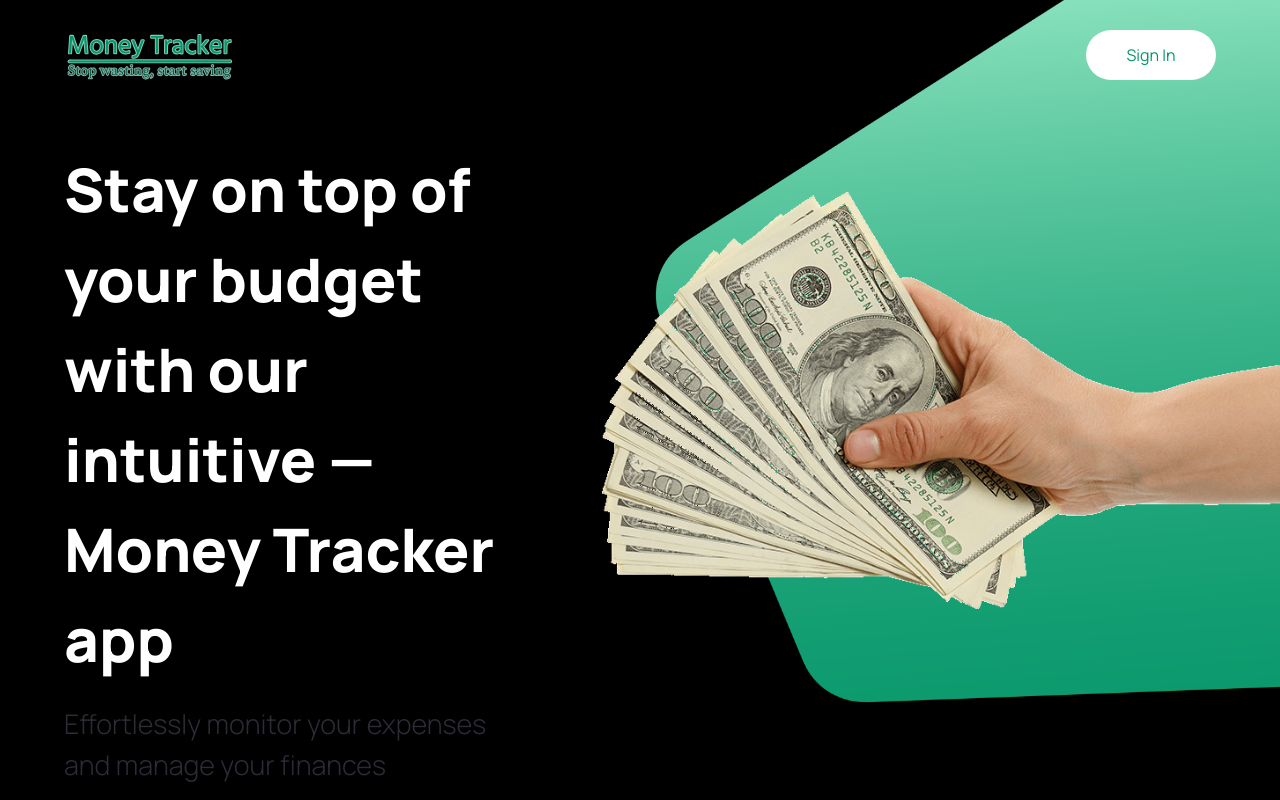
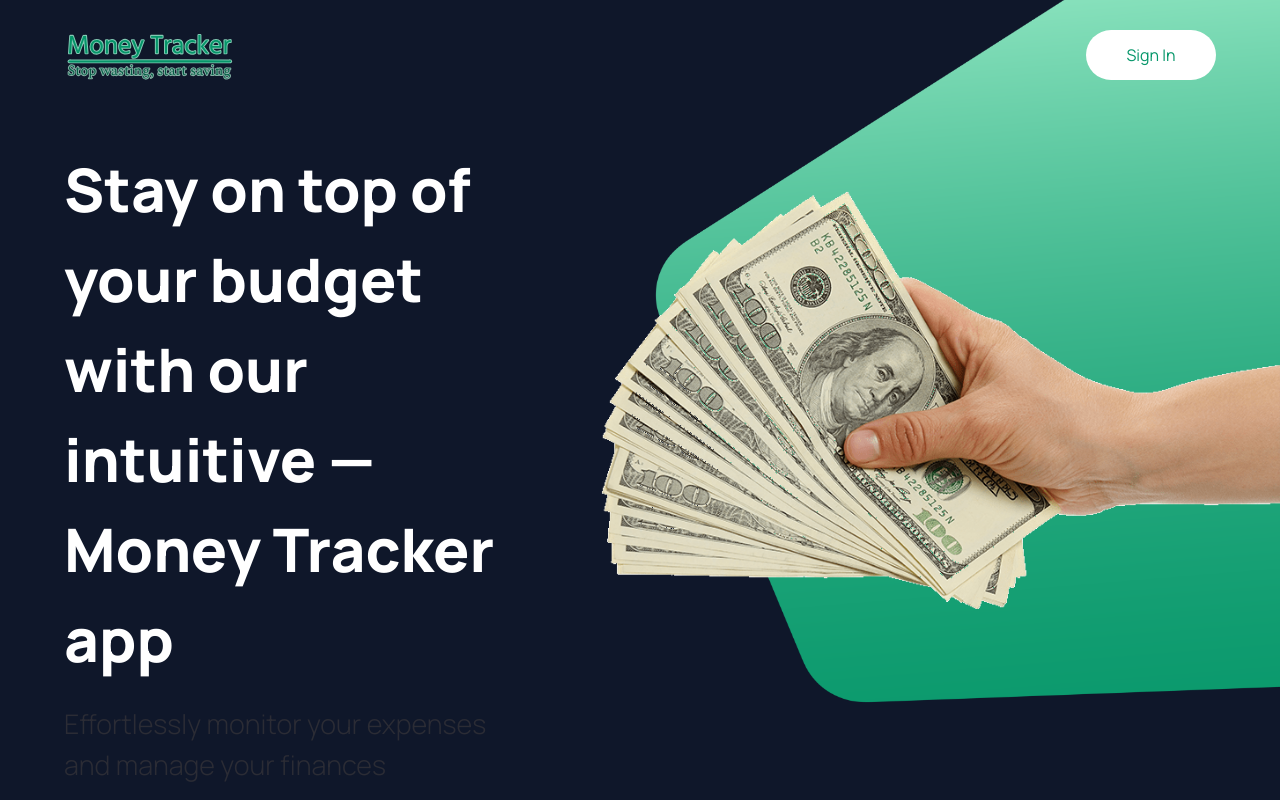
Before and after one commit to MrLatif/money-tracker, a Next.js app: page / in a window 1280 px wide. Shown: the top 800 px of the page. Built offline with nearby package versions, Linux system fonts and the light colour scheme; no server answers.

Commit message:
styling fix

```diff
--- a/app/globals.css
+++ b/app/globals.css
@@ -38,10 +38,11 @@
   }
 }
 
-html,
-body,
-#root {
-  @apply bg-black text-white box-border;
+* {
+  margin: 0;
+  padding: 0;
+  box-sizing: border-box;
+  font-family: "Manrope", sans-serif;
 }
 
 ::-webkit-scrollbar {
@@ -58,13 +59,6 @@ body,
 
 .task > ::-webkit-scrollbar-thumb {
   @apply bg-sky-500 rounded-xl;
-}
-
-* {
-  margin: 0;
-  padding: 0;
-  box-sizing: border-box;
-  font-family: "Manrope", sans-serif;
 }
 
 /* START: General styles */
--- a/components/index.ts
+++ b/components/index.ts
@@ -1,7 +1,8 @@
+"use client";
 import Hero from "./Hero";
 import Navbar from "./Navbar";
 import Footer from "./Footer";
-import { createTheme } from "@mui/material";
+import { createTheme } from "@mui/material/styles";
 import TopBar from "./TopBar";
 import SideBar from "./SideBar";
 import KanbanBoard from "./KanbanBoard";
```
Also changed, not shown: 1 other file (tests, documents, lock files or other folders).
